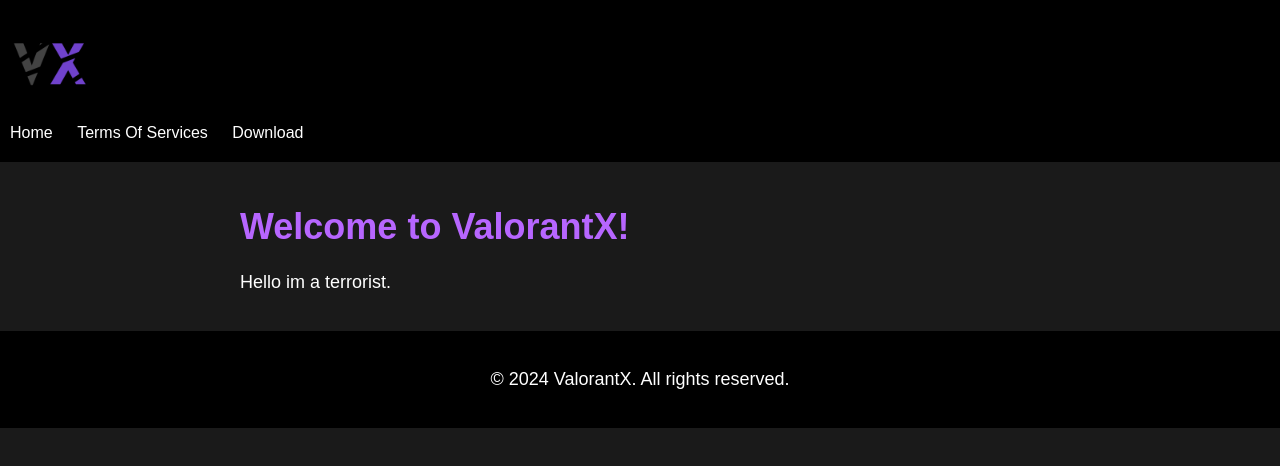
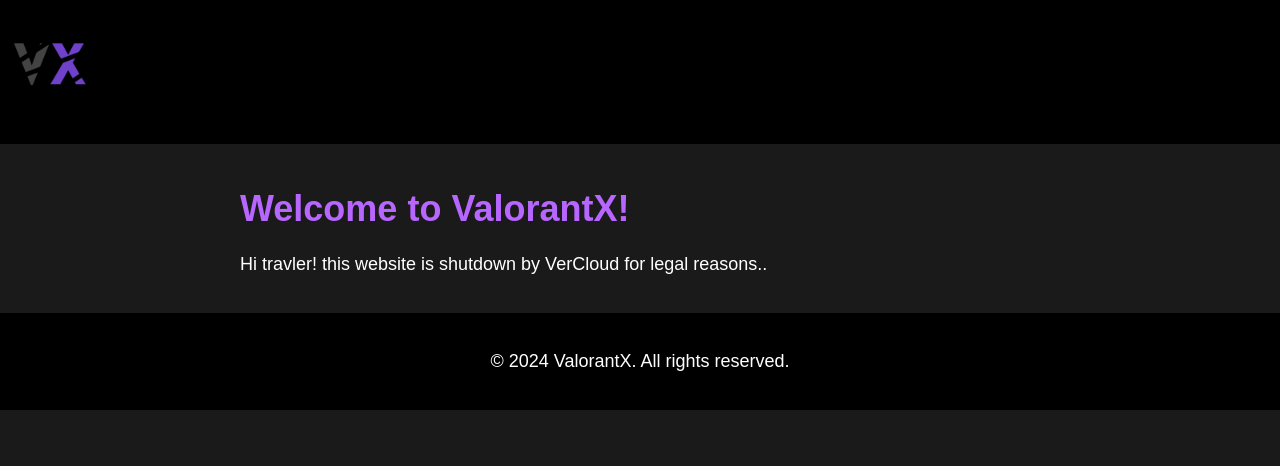
Before and after one commit to MicedCloud/VerCloudSites, a plain HTML site: page index.html in a window 1280 px wide. Drawn offline with Linux system fonts and the light colour scheme.

Commit message:
Update index.html

```diff
--- a/index.html
+++ b/index.html
@@ -16,17 +16,14 @@
         <div class="logo">
             <img src="valx.png" alt="ValX Logo">
         </div>
-        <nav>
-            <a href="#">Home</a>
-            <a href="terms.html">Terms Of Services</a>
-            <a href="download.html">Download</a>
-        </nav>
+
+
     </header>
 
     <div class="container">
         <div class="content">
             <h1>Welcome to ValorantX!</h1>
-            <p>Hello im a terrorist.</p>
+            <p>Hi travler! this website is shutdown by VerCloud for legal reasons..</p>
         </div>
     </div>
 
```
